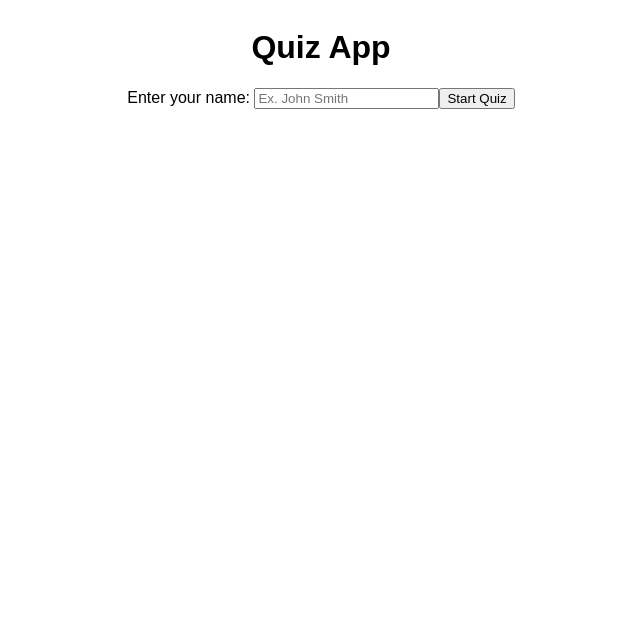
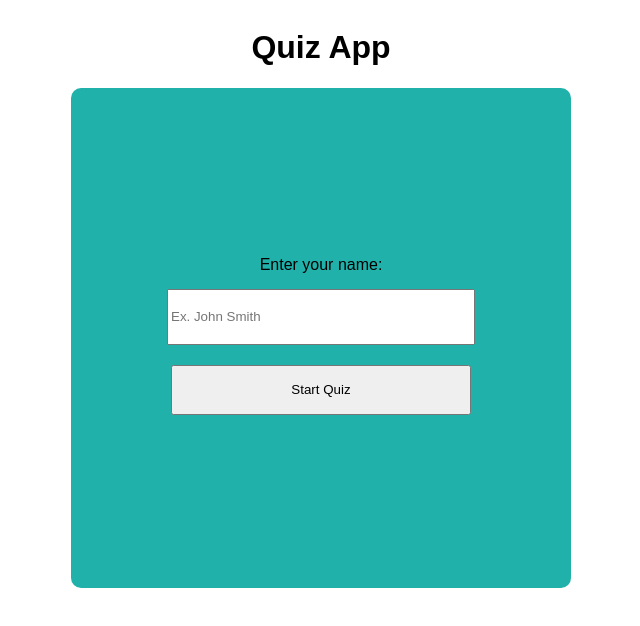
Before and after one commit to Clara-Pacheco/Learn-React-By-Building-5-Projects, a React (Vite) app in the folder Project 3 - Quiz App/quiz-app/: page / in a window 1280 px wide. Shown: the top 626 px of the page, without its empty margins (319-959 px from the left). Built offline with nearby package versions, Linux system fonts and the light colour scheme.

Commit message:
Add styles for menu class, button and input in Menu component

```diff
--- a/Project 3 - Quiz App/quiz-app/src/components/Menu/Menu.module.css
+++ b/Project 3 - Quiz App/quiz-app/src/components/Menu/Menu.module.css
@@ -1,4 +1,24 @@
-.startq {
+.menu {
   display: flex;
+  flex-direction: column;
+  justify-content: center;
+  align-items: center;
   gap: 10px;
+
+  width: 500px;
+  height: 500px;
+  border-radius: 10px;
+  background-color: lightseagreen;
+
 }
+
+.menu input,
+.menu button {
+  width: 300px;
+  height: 50px;
+  margin: 5px;
+}
+
+button:hover {
+  cursor: pointer;
+}
```
